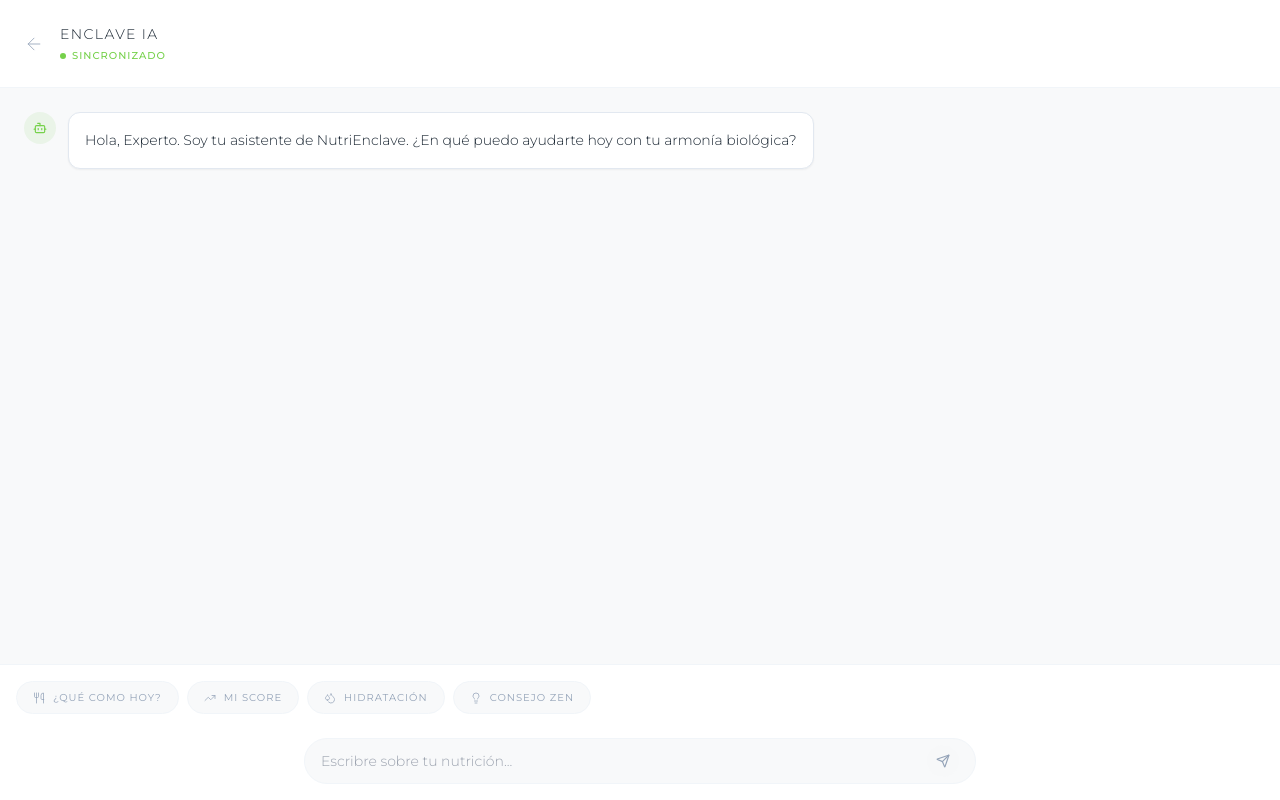
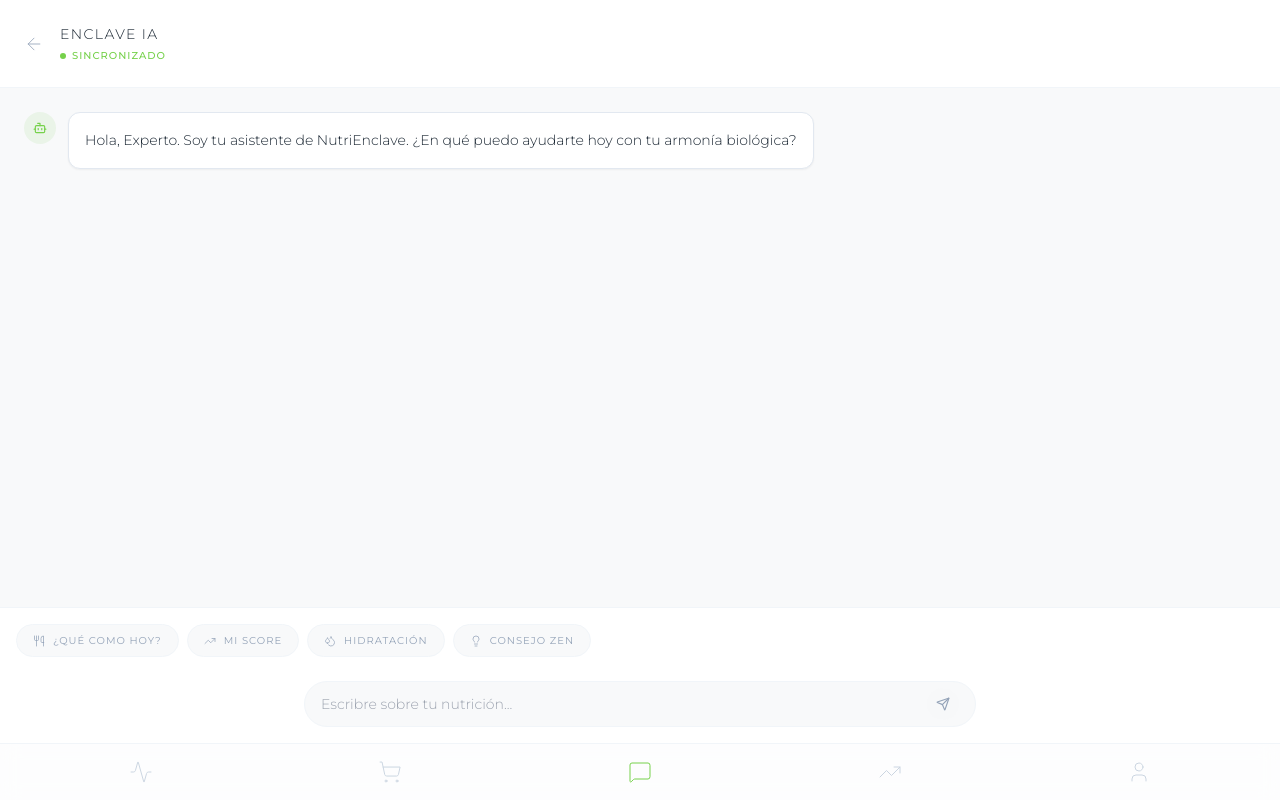
Before and after one commit to AsesoriaNPU/nutrienclave, a React (Vite) app in the folder site/: page /chat in a window 1280 px wide. Built offline with nearby package versions, Linux system fonts and the light colour scheme.

Commit message:
fix(ui): resolve RecipeList crash, add AIChat nav, fix Profile buttons

```diff
--- a/site/src/pages/AIChat.jsx
+++ b/site/src/pages/AIChat.jsx
@@ -1,7 +1,7 @@
 import React, { useState, useEffect, useRef, useMemo } from 'react';
 import { motion, AnimatePresence } from 'framer-motion';
-import { Send, User, Bot, ArrowLeft, Lightbulb, TrendingUp, Utensils, Droplets } from 'lucide-react';
-import { useNavigate } from 'react-router-dom';
+import { Send, User, Bot, ArrowLeft, Lightbulb, TrendingUp, Utensils, Droplets, Activity, ShoppingCart, MessageSquare } from 'lucide-react';
+import { useNavigate, Link } from 'react-router-dom';
 import { useNutri } from '../context/NutriContext';
 import { recipes } from '../data/mockData';
 
@@ -215,6 +215,15 @@ const AIChat = () => {
                     </button>
                 </div>
             </footer>
+
+            {/* Bottom Nav */}
+            <nav className="p-4 bg-white glass border-t border-gray-100 flex justify-around items-center flex-shrink-0">
+                <Link to="/dashboard"><Activity size={24} strokeWidth={1} color="#CBD5E1" /></Link>
+                <Link to="/grocery-list"><ShoppingCart size={24} strokeWidth={1} color="#CBD5E1" /></Link>
+                <Link to="/chat"><MessageSquare size={24} strokeWidth={1} color="#76D14B" /></Link>
+                <Link to="/evolution"><TrendingUp size={24} strokeWidth={1} color="#CBD5E1" /></Link>
+                <Link to="/profile"><User size={24} strokeWidth={1} color="#CBD5E1" /></Link>
+            </nav>
         </div>
     );
 };
--- a/site/src/pages/Profile.jsx
+++ b/site/src/pages/Profile.jsx
@@ -55,9 +55,16 @@ const Profile = () => {
                 </div>
 
                 <div className="space-y-3">
-                    {sections.map((section, index) => (
+                    {sections.map((section, index) => {
+                        let targetRoute = '/dashboard';
+                        if (section.title === 'Preferencias de Enclave') targetRoute = '/settings';
+                        if (section.title === 'Datos Clínicos') targetRoute = '/evolution';
+                        if (section.title === 'Dispositivos Vinculados') targetRoute = '/settings';
+
+                        return (
                             <motion.div
                                 key={section.title}
+                                onClick={() => navigate(targetRoute)}
                                 initial={{ opacity: 0, y: 10 }}
                                 animate={{ opacity: 1, y: 0 }}
                                 transition={{ delay: index * 0.1 }}
@@ -74,7 +81,8 @@ const Profile = () => {
                                 </div>
                                 <ChevronRight size={16} className="text-gray-300" />
                             </motion.div>
-                    ))}
+                        )
+                    })}
                 </div>
 
                 <button
--- a/site/src/pages/RecipeDetail.jsx
+++ b/site/src/pages/RecipeDetail.jsx
@@ -62,7 +62,7 @@ const RecipeDetail = () => {
                             onClick={() => toggleFavorite(recipe.id)}
                             className="w-10 h-10 rounded-full glass flex items-center justify-center border-none cursor-pointer shadow-md text-primary"
                         >
-                            <Star size={18} fill={favorites.includes(recipe.id) ? "#76D14B" : "transparent"} strokeWidth={1.5} />
+                            <Star size={18} fill={Array.isArray(favorites) && favorites.includes(recipe.id) ? "#76D14B" : "transparent"} strokeWidth={1.5} />
                         </button>
                     </div>
                 </div>
--- a/site/src/pages/RecipeList.jsx
+++ b/site/src/pages/RecipeList.jsx
@@ -96,7 +96,7 @@ const RecipeList = () => {
                                                 }}
                                                 className="w-8 h-8 rounded-full bg-white bg-opacity-90 flex items-center justify-center border-none cursor-pointer shadow-sm text-primary"
                                             >
-                                                <Star size={14} fill={favorites.includes(recipe.id) ? "#76D14B" : "transparent"} strokeWidth={1.5} />
+                                                <Star size={14} fill={Array.isArray(favorites) && favorites.includes(recipe.id) ? "#76D14B" : "transparent"} strokeWidth={1.5} />
                                             </button>
                                         </div>
                                     </div>
```
Lines whose indentation alone changed are shown as unchanged.
